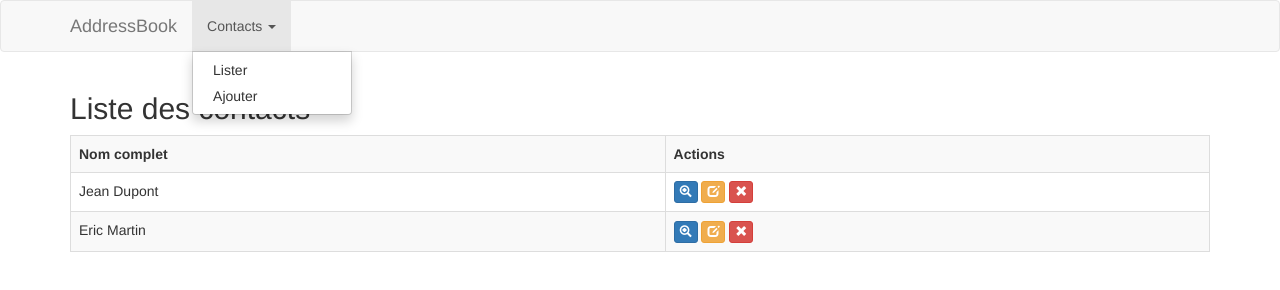
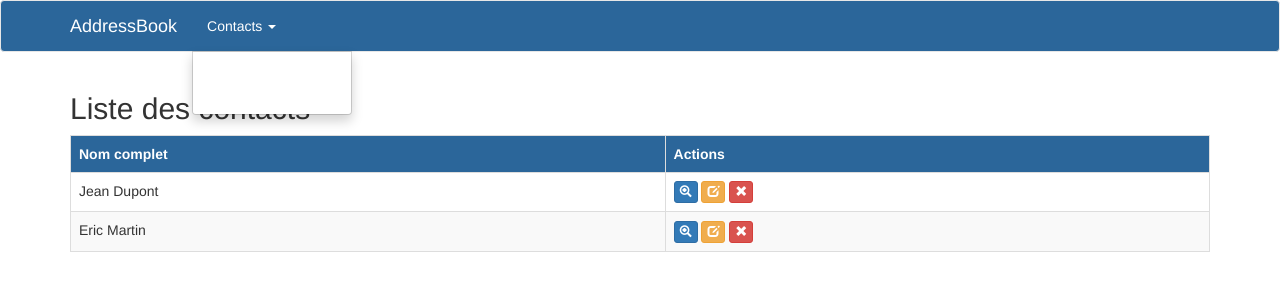
Before and after one commit to bioub/Formation_JS_Fullstack_2015_12_21, a website: page AddressBook/client/index.html in a window 1280 px wide. Both pictures are taken after a click on the button "Contacts". Drawn offline with nearby package versions, Linux system fonts and the light colour scheme.

Commit message:
Ajout des fichiers CSS

```diff
--- /dev/null
+++ b/AddressBook/client/css/navbar.css
@@ -0,0 +1,40 @@
+.navbar-default {
+    background-color: #2b669a;
+}
+
+.navbar-default .navbar-brand:hover, .navbar-default .navbar-brand:focus {
+    color: #fff;
+}
+
+.navbar-default .navbar-brand {
+    color: #fff;
+}
+
+.navbar-default .navbar-nav > .open > a, .navbar-default .navbar-nav > .open > a:hover, .navbar-default .navbar-nav > .open > a:focus {
+    background-color: #2b669a;
+    color: #fff;
+}
+
+.navbar-default .navbar-nav > li > a {
+    color: #fff;
+}
+
+.navbar-default .navbar-nav .open .dropdown-menu > li > a {
+    color: #fff;
+}
+
+.navbar-default .navbar-nav > li > a:hover, .navbar-default .navbar-nav > li > a:focus {
+    color: #fff;
+}
+
+.navbar-default .navbar-nav .open .dropdown-menu > li > a:hover, .navbar-default .navbar-nav .open .dropdown-menu > li > a:focus {
+    color: #fff;
+}
+
+.navbar-default .navbar-toggle:hover, .navbar-default .navbar-toggle:focus {
+    background-color: #2b669a;
+}
+
+.navbar-default .navbar-toggle .icon-bar {
+    background-color: #fff;
+}
--- /dev/null
+++ b/AddressBook/client/css/table.css
@@ -0,0 +1,4 @@
+.table-striped > tbody > tr:nth-of-type(1) {
+    background-color: #2b669a;
+    color: #fff;
+}
--- a/AddressBook/client/index.html
+++ b/AddressBook/client/index.html
@@ -5,6 +5,8 @@
     <title>AddressBook</title>
     <meta name="viewport" content="width=device-width, initial-scale=1">
     <link rel="stylesheet" href="bower_components/bootstrap/dist/css/bootstrap.css">
+    <link rel="stylesheet" href="css/navbar.css">
+    <link rel="stylesheet" href="css/table.css">
 </head>
 <body>
 <nav class="navbar navbar-default">
```
